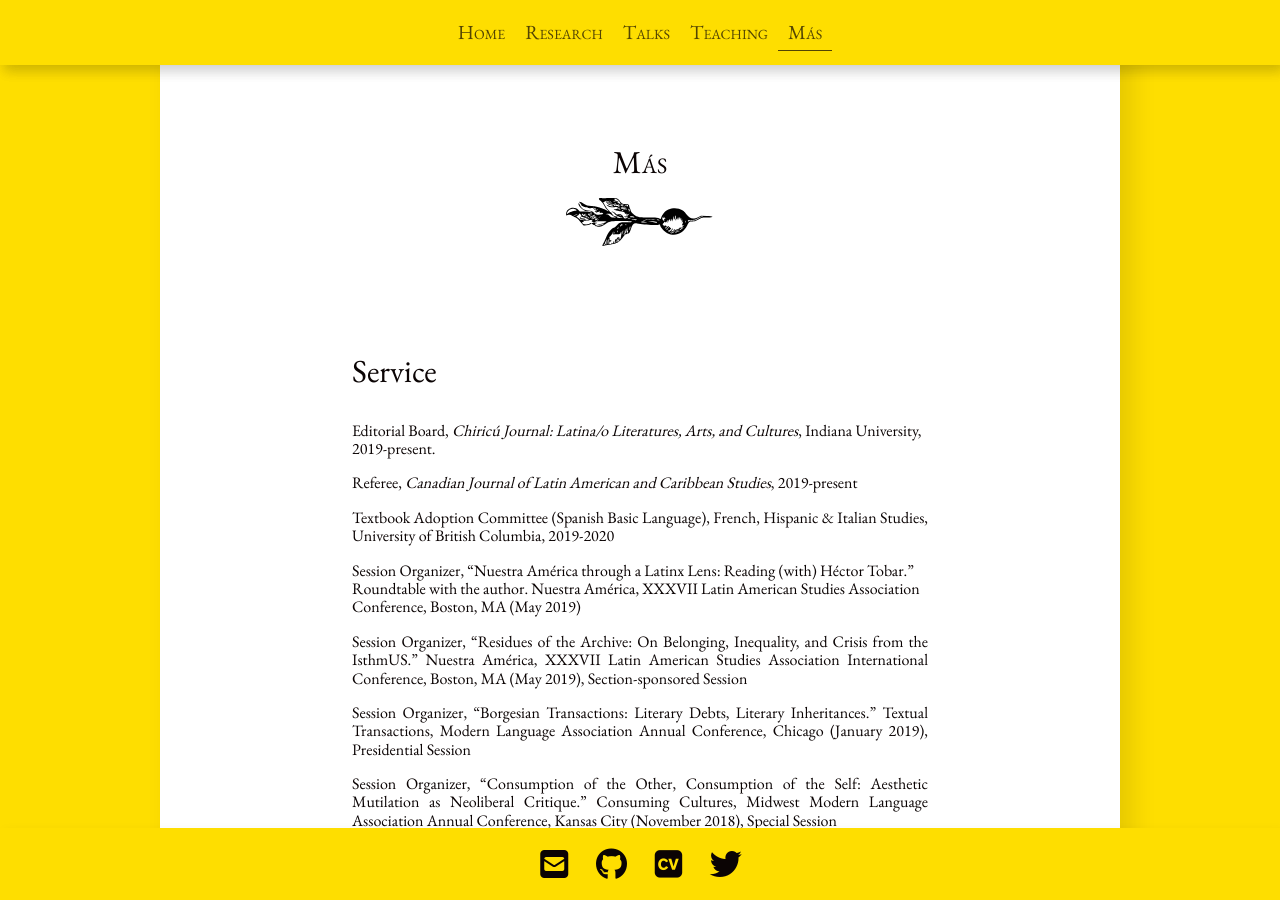
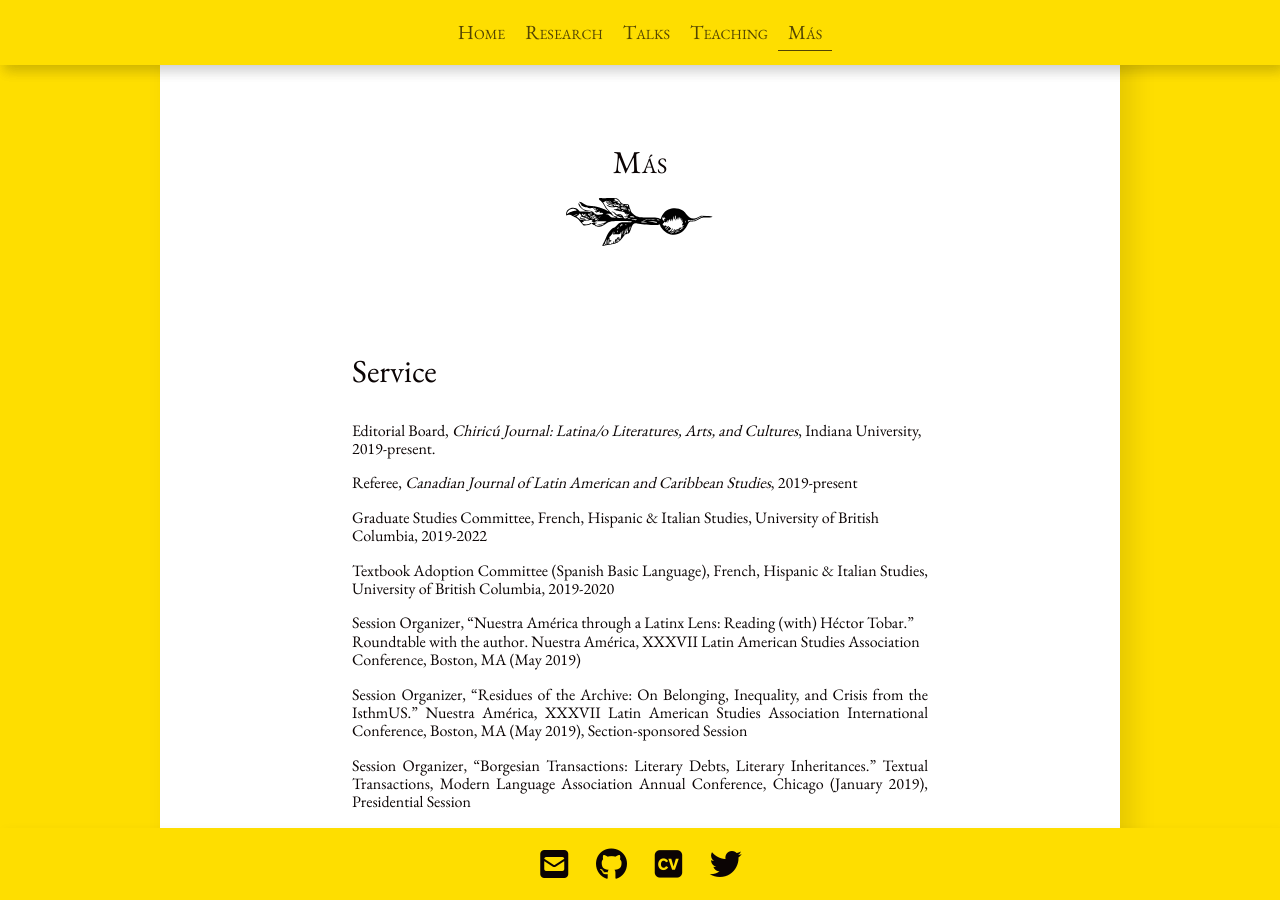
Before and after one commit to dajmcdon/tamara-site, a Jekyll site: the page built from mas.md, in a window 1280 px wide and 900 px high. Built offline with Jekyll 4.4.1, drawn with Linux system fonts in a browser that asks for light colours; nearby versions of some CDN libraries; some web fonts are replaced.

Commit message:
add link for article; update service

```diff
--- a/mas.md
+++ b/mas.md
@@ -8,6 +8,7 @@ divider: radish
 
 * Editorial Board, _Chiricú Journal: Latina/o Literatures, Arts, and Cultures_, Indiana University, 2019-present.
 * Referee, _Canadian Journal of Latin American and Caribbean Studies_, 2019-present
+* Graduate Studies Committee, French, Hispanic & Italian Studies, University of British Columbia, 2019-2022
 * Textbook Adoption Committee (Spanish Basic Language), French, Hispanic & Italian Studies, University of British Columbia, 2019-2020
 
 * Session Organizer, “Nuestra América through a Latinx Lens: Reading (with) Héctor Tobar.” Roundtable with the author. Nuestra América, XXXVII Latin American Studies Association Conference, Boston, MA (May 2019)
```
Also changed, not shown: research.md (+1 -1 lines).
